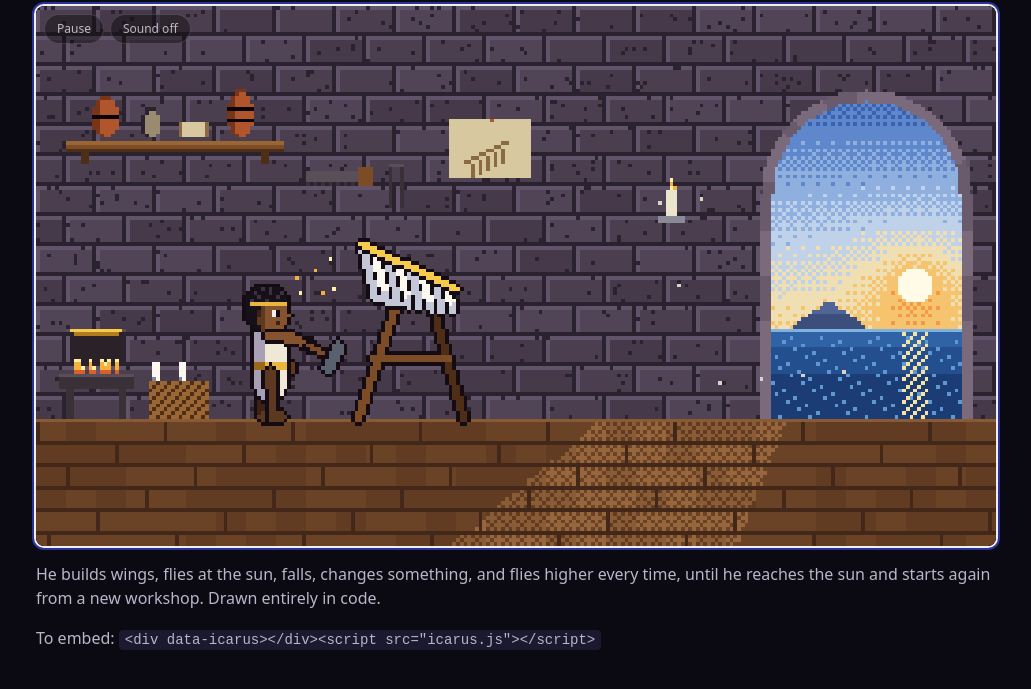
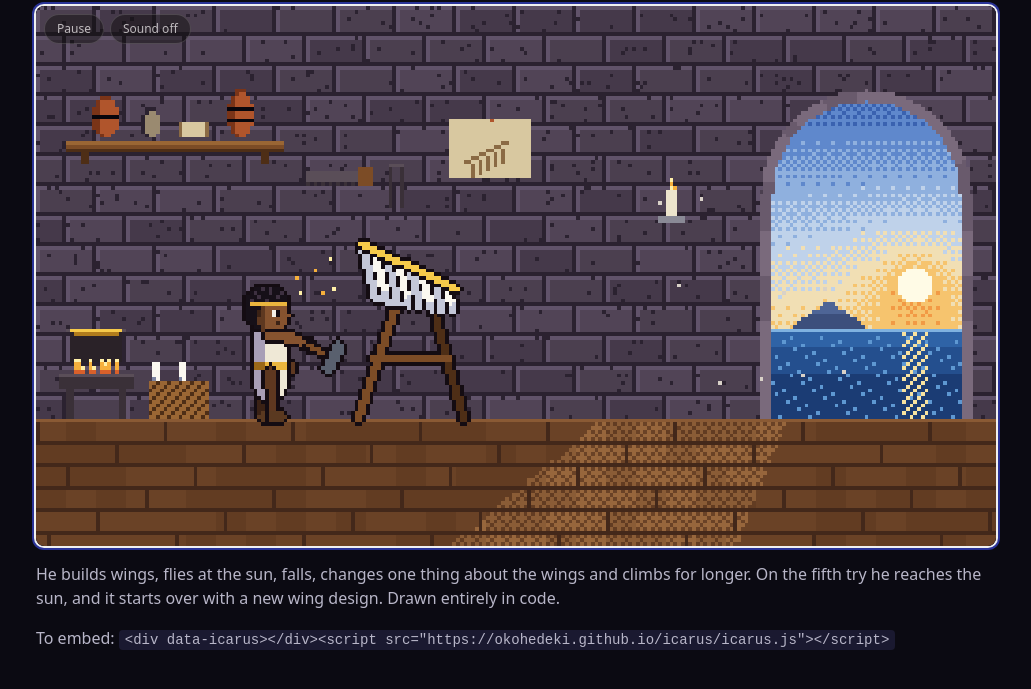
Before and after one commit to Okohedeki/icarus, a plain HTML site: page index.html in a window 1280 px wide. Shown: the part 75-764 px from the top of the page, without its empty margins (124-1155 px from the left). Drawn offline with Linux system fonts and the light colour scheme.

Commit message:
Demo page: current story and the hosted embed URL
Co-Authored-By: Claude Opus 5.5 <noreply@anthropic.com>

```diff
--- a/index.html
+++ b/index.html
@@ -18,8 +18,8 @@
 <main>
   <h1>Icarus</h1>
   <div class="stage" data-icarus></div>
-  <p>He builds wings, flies at the sun, falls, changes something, and flies higher every time, until he reaches the sun and starts again from a new workshop. Drawn entirely in code.</p>
-  <p>To embed: <code>&lt;div data-icarus&gt;&lt;/div&gt;&lt;script src="icarus.js"&gt;&lt;/script&gt;</code></p>
+  <p>He builds wings, flies at the sun, falls, changes one thing about the wings and climbs for longer. On the fifth try he reaches the sun, and it starts over with a new wing design. Drawn entirely in code.</p>
+  <p>To embed: <code>&lt;div data-icarus&gt;&lt;/div&gt;&lt;script src="https://okohedeki.github.io/icarus/icarus.js"&gt;&lt;/script&gt;</code></p>
 </main>
 <script src="icarus.js"></script>
 </body>
```
